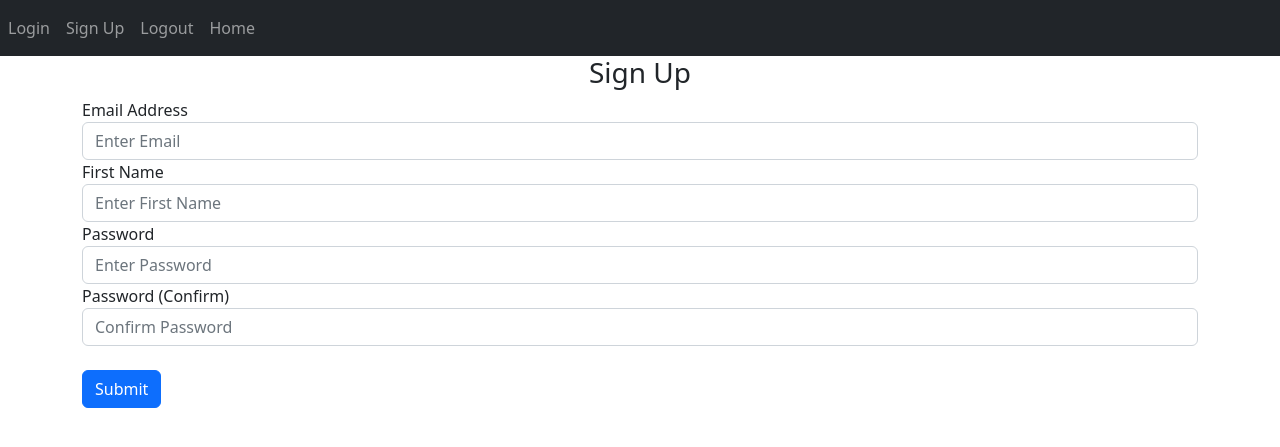
After one commit to MarkoDan/flask-webapplication, a Flask app: template website/templates/sign_up.html in a window 1280 px wide. The commit adds this page. Shown: the top 447 px of the page. Run offline with Flask 2, Linux system fonts and the light colour scheme; the template is opened without the code that fills it, so the values that code supplies are empty; some libraries are stand-ins or nearby versions.

Commit message:
creating templates

```diff
--- a/main.py
+++ b/main.py
@@ -8,4 +8,4 @@ if __name__ == '__main__':
 
 
 
-########VIDEO WAS SAVED AT 35:49############
+#########15:43#########################
--- a/website/templates/base.html
+++ b/website/templates/base.html
@@ -10,13 +10,17 @@
 <body>
 
     <nav class = "navbar navbar-expand-lg navbar-dark bg-dark">
-        <button class="navbar-toggle" type="button" data-toggle="collapse" data-target="#navbar">
+        <button
+        class="navbar-toggler"
+        type="button"
+        data-toggle="collapse"
+        data-target="#navbar">
             <span class="navbar-toggler-icon"></span>
         </button>
         <div class="collapse navbar-collapse" id="navbar">
           <div class="navbar-nav">
             <a class="nav-item nav-link" id="login" href="/login">Login</a>
-            <a class="nav-item nav-link" id="signUp" href="/sing-up">Sign Up</a>
+            <a class="nav-item nav-link" id="signUp" href="/sign-up">Sign Up</a>
             <a class="nav-item nav-link" id="logout" href="/logout">Logout</a>
             <a class="nav-item nav-link" id="home" href="/home">Home</a>
 
@@ -25,6 +29,31 @@
         </div>
     </nav>
 
+    {% with messages = get_flashed_messages(with_categories=true) %}
+    {% if messages %}
+    {% for category, message in messages %}
+    {% if category == "error" %}
+    <div class="alert alert-danger alert-dismissable fade show" role = "alert">
+      {{message}}
+      <button type="button" class="close" data-dismiss="alert">
+        <span aria-hidden="true">&times;</span>
+      </button>
+    </div>
+    {% else %}
+    <div class="alert alert-success alert-dismissable fade show" role = "alert">
+      {{message}}
+      <button type="button" class="close" data-dismiss="alert">
+        <span aria-hidden="true">&times;</span>
+      </button>
+    </div>
+    {%endif%}
+    {% endfor %}
+    {%endif%}
+    {% endwith %}
+    <div class="container">
+      {%block content%}
+      {%endblock%}
+    </div>
     <script
     src="https://code.jquery.com/jquery-3.2.1.slim.min.js"
     integrity="sha384-KJ3o2DKtIkvYIK3UENzmM7KCkRr/rE9/Qpg6aAZGJwFDMVNA/GpGFF93hXpG5KkN"
--- /dev/null
+++ b/website/templates/home.html
@@ -0,0 +1,5 @@
+{% extends 'base.html' %} {%block title%}Home{% endblock %}
+
+{%block content%}
+<h1>This is the home page</h1>
+{%endblock%}
--- /dev/null
+++ b/website/templates/sign_up.html
@@ -0,0 +1,25 @@
+{% extends 'base.html' %} {%block title%}SignUp{% endblock %}
+
+{%block content%}
+<form method="POST">
+    <h3 align="center">Sign Up</h3>
+    <div class="form-group">
+        <label for="email">Email Address</label>
+        <input type="email" class="form-control" id="email" name="email" placeholder="Enter Email">
+    </div>
+    <div class="form-group">
+        <label for="firstName">First Name</label>
+        <input type="text" class="form-control" id="firstName" name="firstName" placeholder="Enter First Name">
+    </div>
+    <div class="form-group">
+        <label for="password1">Password</label>
+        <input type="password" class="form-control" id="password1" name="password1" placeholder="Enter Password">
+    </div>
+    <div class="form-group">
+        <label for="password2">Password (Confirm)</label>
+        <input type="password" class="form-control" id="password2" name="password2" placeholder="Confirm Password">
+    </div>
+    <br />
+    <button type="submit" class="btn btn-primary">Submit</button>
+</form>
+{%endblock%}
--- a/website/views.py
+++ b/website/views.py
@@ -1,7 +1,7 @@
-from flask import Blueprint
+from flask import Blueprint, render_template
 
 views = Blueprint('views', __name__)
 
 @views.route('/')
 def home():
-    return "<h1>Test</h1>"
+    return render_template('home.html')
```
Also changed, not shown: website/__init__.py (+6 -1 lines), website/auth.py (+26 -6 lines), website/templates/login.html (added, +17 -0 lines).
